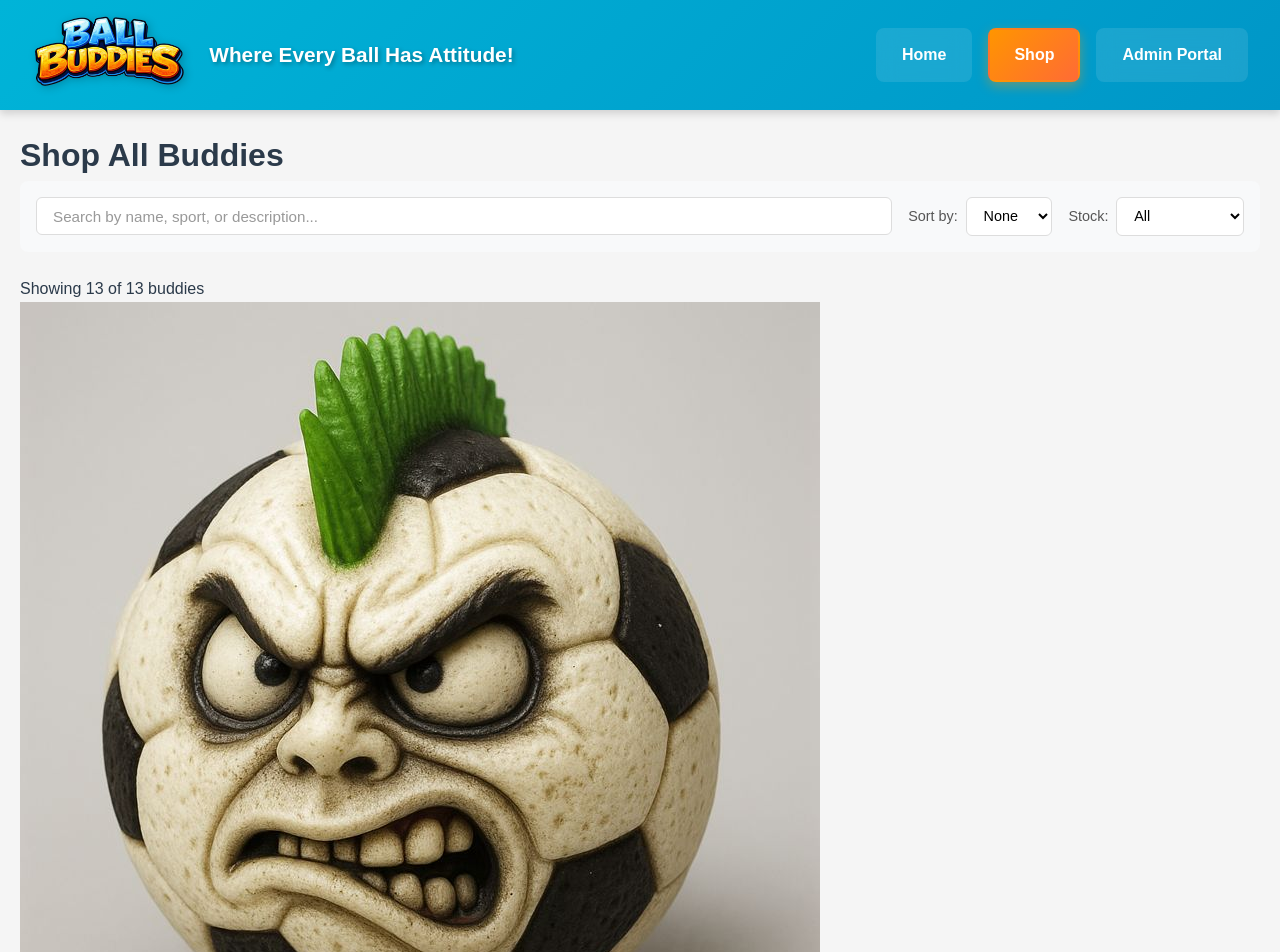
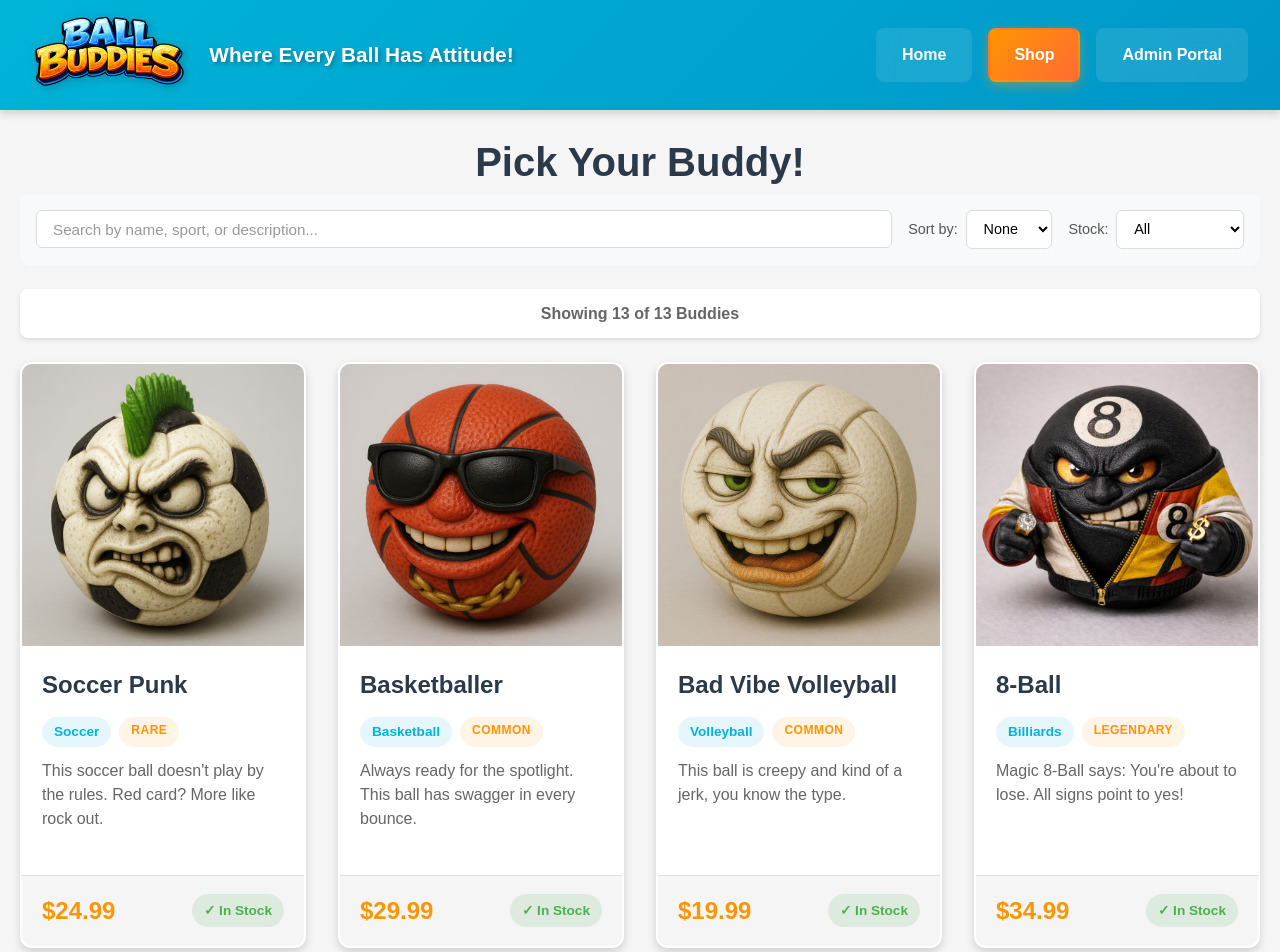
Before and after one commit to cainlucastapp/ball-buddies, a React (Vite) app: page /shop in a window 1280 px wide. Shown: the top 952 px of the page. Built offline with nearby package versions, Linux system fonts and the light colour scheme; data requests are answered from the project's data file.

Commit message:
Shop and Shop Card styling

```diff
--- a/src/components/ShopCard.jsx
+++ b/src/components/ShopCard.jsx
@@ -1,20 +1,38 @@
 // src/components/ShopCard.jsx
+
+// Dependencies
 import "../styles/components/ShopCard.css"
 
-const ProductCard = ({ buddy }) => {
+const ShopCard = ({ buddy }) => {
     return (
-        <div className="product-card">
-            <img src={buddy.image} alt={buddy.name} className="buddy-image" />
-            <p className="buddy-name">{buddy.name}</p>
-            <p className="sport">{buddy.sport}</p>
-            <p className="description">{buddy.description}</p>
-            <p className={`rarity rarity-${buddy.rarity}`}>{buddy.rarity}</p>
-            <p className="price">${buddy.price}</p>
-            <p className={`stock`}>
-                {buddy.inStock ? '✓ In Stock' : '✗ Out of Stock'}
-            </p>
+        <div className="shop-card">
+            <div className="card-image-container">
+                {/* Image */}
+                <img src={buddy.image} alt={buddy.name} className="buddy-image" />
+            </div>
+            <div className="card-content">
+                {/* Name */}
+                <h3 className="buddy-name">{buddy.name}</h3>
+                <div className="card-tags">
+                    {/* Sport */}
+                    <span className="sport">{buddy.sport}</span>
+                    {/* Rarity */}
+                    <span className={`rarity`}>{buddy.rarity.toUpperCase()}</span>
+                </div>
+                {/* Description */}
+                <p className="description">{buddy.description}</p>
+            </div>
+            {/* Footer */}
+            <div className="card-footer">
+                {/* Price */}
+                <span className="price">${buddy.price}</span>
+                {/* Stock Status */}
+                <span className={`stock ${buddy.inStock ? 'in-stock' : 'out-of-stock'}`}>
+                    {buddy.inStock ? '✓ In Stock' : '✗ Out of Stock'}
+                </span>
+            </div>
         </div>
     )
 }
 
-export default ProductCard
+export default ShopCard
--- a/src/pages/Shop.jsx
+++ b/src/pages/Shop.jsx
@@ -21,13 +21,13 @@ const Shop = () => {
 
     return (
         <div className="shop-container">
-            <h1>Shop All Buddies</h1>
+            <h1>Pick Your Buddy!</h1>
 
             {/* Search */}
             <SearchBar searchTerm={searchTerm} setSearchTerm={setSearchTerm} sortBy={sortBy} setSortBy={setSortBy} stockFilter={stockFilter} setStockFilter={setStockFilter}/>
 
             <div className="results-info">
-                <p>Showing {resultCount} of {totalCount} buddies</p>
+                <p>Showing {resultCount} of {totalCount} Buddies</p>
             </div>
 
             <div className="buddies-grid">
--- a/src/styles/components/ShopCard.css
+++ b/src/styles/components/ShopCard.css
@@ -0,0 +1,134 @@
+/* src/styles/components/ShopCard.css */
+
+.shop-card {
+    background-color: var(--color-bg-white);
+    border-radius: 12px;
+    overflow: hidden;
+    box-shadow: var(--shadow-md);
+    transition: box-shadow 0.3s ease, border-color 0.3s ease;
+    display: flex;
+    flex-direction: column;
+    height: 100%;
+    border: 2px solid transparent;
+}
+
+.shop-card:hover {
+    box-shadow: var(--shadow-lg);
+    border-color: var(--color-blue-primary);
+}
+
+/* Image Container */
+.card-image-container {
+    position: relative;
+    width: 100%;
+    padding-top: 100%;
+    background-color: var(--color-bg-light);
+}
+
+.buddy-image {
+    position: absolute;
+    top: 0;
+    left: 0;
+    width: 100%;
+    height: 100%;
+    object-fit: cover;
+}
+
+/* Content */
+.card-content {
+    padding: 1.25rem;
+    flex: 1;
+    display: flex;
+    flex-direction: column;
+}
+
+.buddy-name {
+    font-size: 1.5rem;
+    font-weight: 700;
+    color: var(--color-text-dark);
+    margin-bottom: 0.75rem;
+}
+
+/* Tags */
+.card-tags {
+    display: flex;
+    gap: 0.5rem;
+    margin-bottom: 0.75rem;
+}
+
+.sport {
+    font-size: 0.85rem;
+    font-weight: 600;
+    color: var(--color-blue-primary);
+    background-color: rgba(0, 180, 216, 0.1);
+    padding: 0.25rem 0.75rem;
+    border-radius: 20px;
+}
+
+.rarity {
+    font-size: 0.75rem;
+    font-weight: 700;
+    color: var(--color-orange-primary);
+    background-color: rgba(255, 149, 0, 0.1);
+    padding: 0.25rem 0.75rem;
+    border-radius: 20px;
+    letter-spacing: 0.5px;
+}
+
+.description {
+    font-size: 1rem;
+    color: var(--color-text-light);
+    line-height: 1.5;
+    flex: 1;
+}
+
+/* Footer */
+.card-footer {
+    display: flex;
+    justify-content: space-between;
+    align-items: center;
+    padding: 1rem 1.25rem;
+    border-top: 1px solid var(--color-border);
+    background-color: var(--color-bg-light);
+}
+
+.price {
+    font-size: 1.5rem;
+    font-weight: 700;
+    color: var(--color-orange-primary);
+}
+
+.stock {
+    font-size: 0.85rem;
+    font-weight: 600;
+    padding: 0.35rem 0.75rem;
+    border-radius: 20px;
+}
+
+.stock.in-stock {
+    background-color: rgba(76, 175, 80, 0.15);
+    color: var(--color-green);
+}
+
+.stock.out-of-stock {
+    background-color: rgba(244, 67, 54, 0.15);
+    color: #d32f2f;
+}
+
+/* Responsive */
+@media (max-width: 480px) {
+    .buddy-name {
+        font-size: 1.15rem;
+    }
+
+    .price {
+        font-size: 1.25rem;
+    }
+
+    .card-footer {
+        flex-direction: column;
+        gap: 0.75rem;
+        align-items: stretch;
+        text-align: center;
+    }
+}
--- a/src/styles/pages/Shop.css
+++ b/src/styles/pages/Shop.css
@@ -0,0 +1,77 @@
+/* src/styles/pages/Shop.css */
+
+.shop-container h1 {
+    font-size: 2.5rem;
+    text-align: center;
+    color: var(--color-text-dark);
+}
+
+/* Results Info */
+.results-info {
+    text-align: center;
+    margin: 1.5rem 0;
+    padding: 0.75rem;
+    background-color: var(--color-bg-white);
+    border-radius: 8px;
+    box-shadow: var(--shadow-sm);
+}
+
+.results-info p {
+    color: var(--color-text-light);
+    font-size: 1rem;
+    font-weight: 600;
+    margin: 0;
+}
+
+/* Buddies Grid */
+.buddies-grid {
+    display: grid;
+    grid-template-columns: repeat(auto-fill, minmax(280px, 1fr));
+    gap: 2rem;
+}
+
+/* Message States (Empty/Loading/Error) */
+.buddies-grid > p,
+.shop-container > p {
+    text-align: center;
+    color: var(--color-text-light);
+    padding: 3rem;
+    background-color: var(--color-bg-white);
+    border-radius: 12px;
+    box-shadow: var(--shadow-md);
+}
+
+.buddies-grid > p {
+    grid-column: 1 / -1;
+}
+
+.shop-container > p {
+    font-size: 1rem;
+    margin-top: 2rem;
+}
+
+/* Responsive */
+@media (max-width: 768px) {
+    .shop-container {
+        padding: 1rem;
+    }
+
+    .shop-container h1 {
+        font-size: 2rem;
+    }
+
+    .buddies-grid {
+        grid-template-columns: repeat(auto-fill, minmax(250px, 1fr));
+        gap: 1.5rem;
+    }
+}
+
+@media (max-width: 480px) {
+    .shop-container h1 {
+        font-size: 1.75rem;
+    }
+
+    .buddies-grid {
+        grid-template-columns: 1fr;
+    }
+}
```
